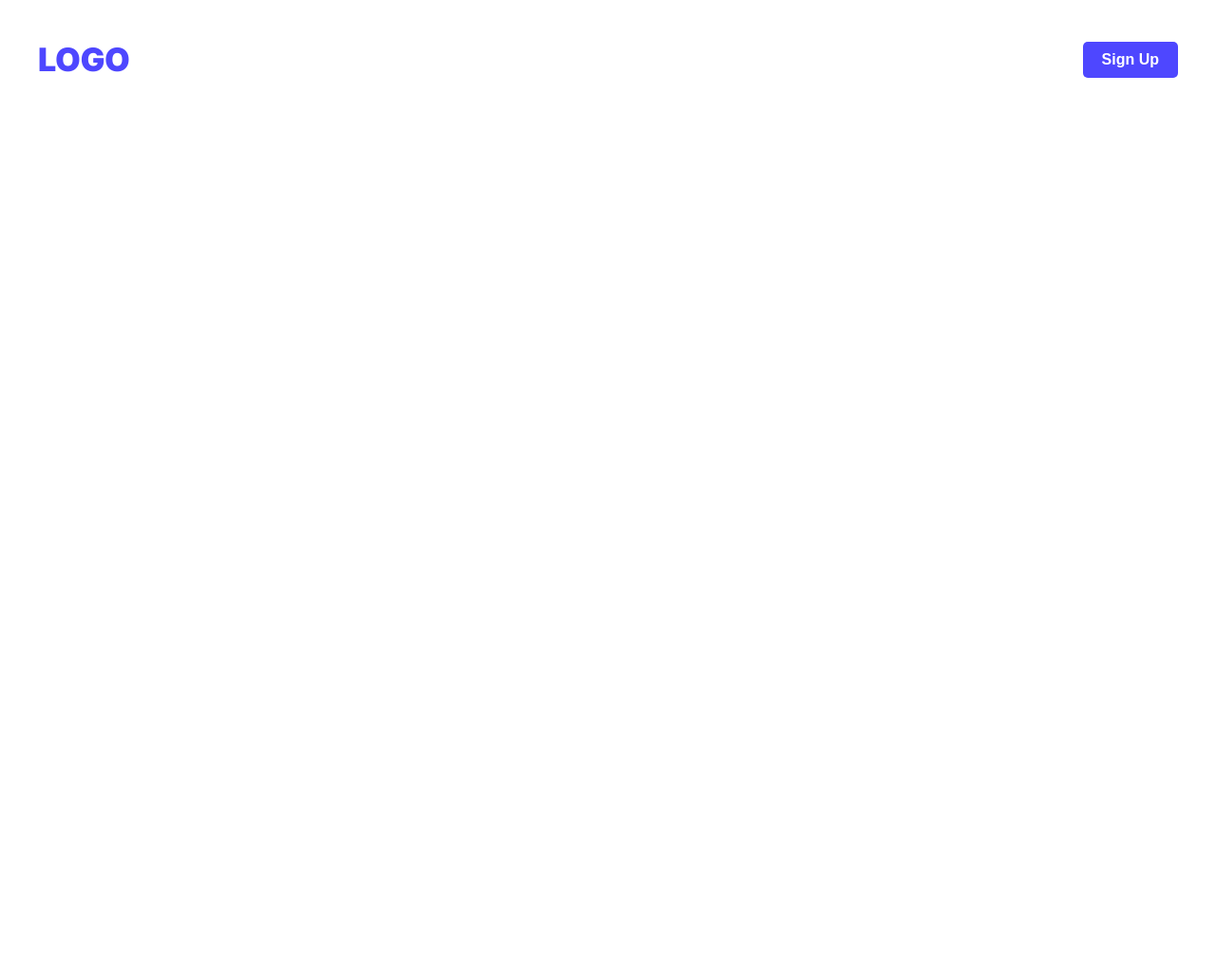
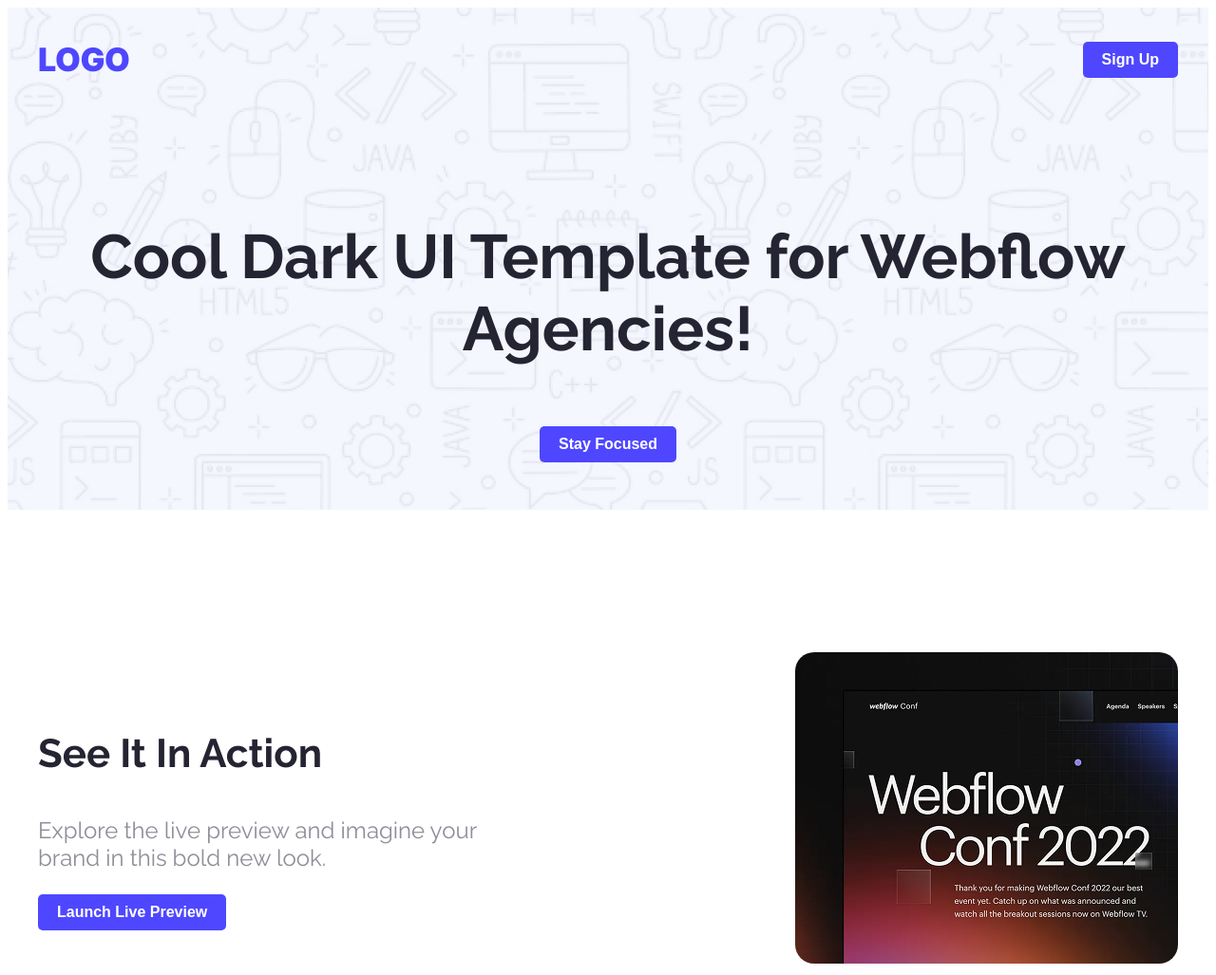
Before and after one commit to nazmul5675/Assignment-001, a plain HTML site: page index.html in a window 1280 px wide. Shown: the whole page at 95% size. Before the commit the page ends 800 px from the top, so only its background shows below. Drawn offline with Linux system fonts and the light colour scheme.

Commit message:
action section are updated

```diff
--- a/index.html
+++ b/index.html
@@ -25,14 +25,33 @@
 </head>
 
 <body class="raleway-font">
+    <section class="bg-img">
         <!-- Navbar section -->
         <nav class="flex nav-item">
             <h3 class="blue-text-sm">LOGO</h3>
             <button class="btn-blue">Sign Up</button>
         </nav>
         <!-- Banner section -->
+        <section class="banner-container">
+            <h1 class="title-text-lg-1">Cool Dark UI Template for Webflow Agencies!</h1>
+            <button class="btn-blue">Stay Focused</button>
 
+        </section>
+    </section>
 
+    <!-- Action section -->
+    <section class="action-container">
+        <div class="flex action-flex">
+            <div class="left-side">
+                <h3 class="title-text-sm-1">See It In Action</h3>
+                <p class="text-sm-1">Explore the live preview and imagine your <br> brand in this bold new look.</p>
+                <button class="btn-blue">Launch Live Preview</button>
+            </div>
+            <div>
+                <img class="action-img" src="Assets/wc-mini.png" alt="">
+            </div>
+        </div>
+    </section>
 
 
 
--- a/styles.css
+++ b/styles.css
@@ -6,7 +6,10 @@
     font-family: "Inter", sans-serif;
 }
 
+
 /* global components */
+
+
 .btn-blue {
     background-color: #4E47FF;
     color: white;
@@ -146,4 +149,37 @@
     justify-content: space-between;
     max-width: 1200px;
     margin: auto;
+
 }
+
+/* Banner-item */
+.bg-img {
+    background-image: url(Assets/Hero-bg.png);
+}
+
+.banner-container {
+
+    display: flex;
+    flex-direction: column;
+    align-items: center;
+    justify-content: center;
+    text-align: center;
+    padding: 50px 20px;
+    max-width: 1200px;
+    margin: auto;
+}
+
+/* action section */
+.action-container {
+    max-width: 1200px;
+    margin: auto;
+    margin-top: 150px;
+}
+
+.action-flex {
+    justify-content: space-between;
+}
+
+.action-img {
+    border-radius: 20px;
+}
```
Lines whose indentation alone changed are shown as unchanged.
